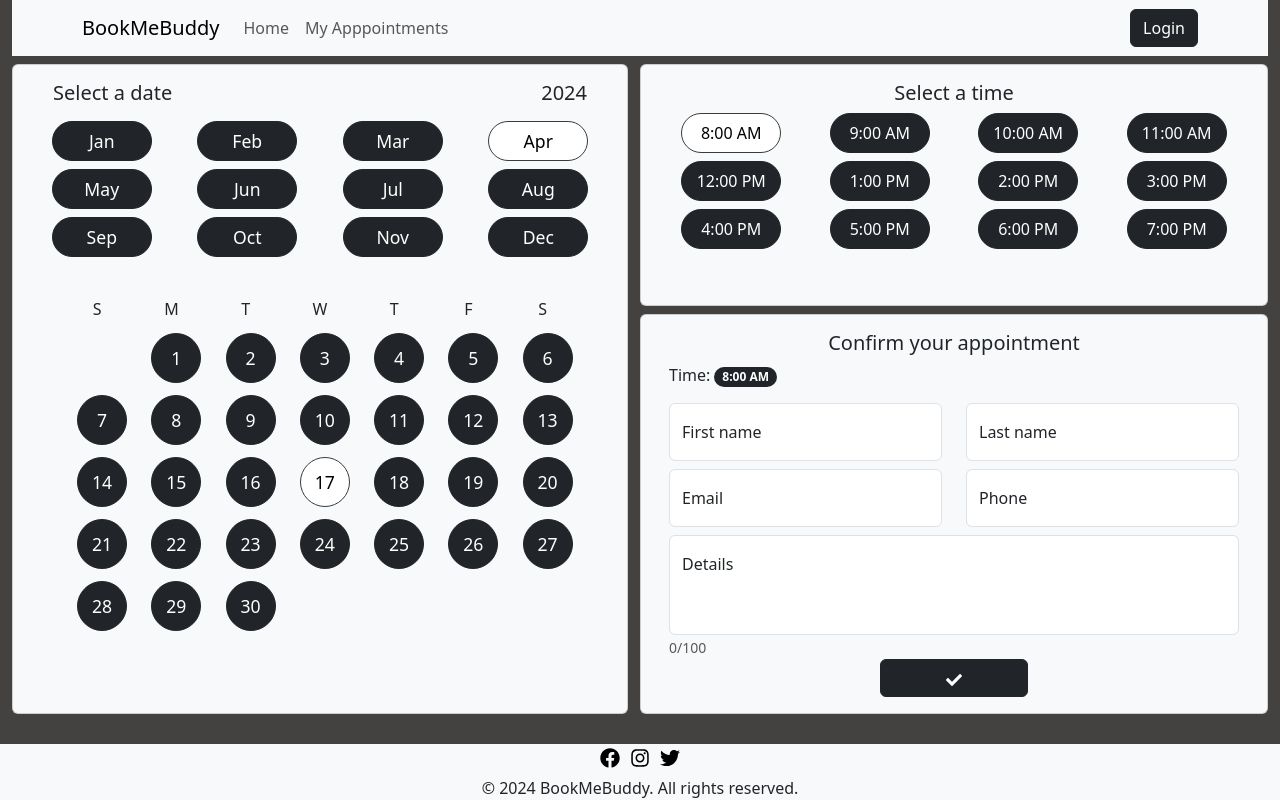
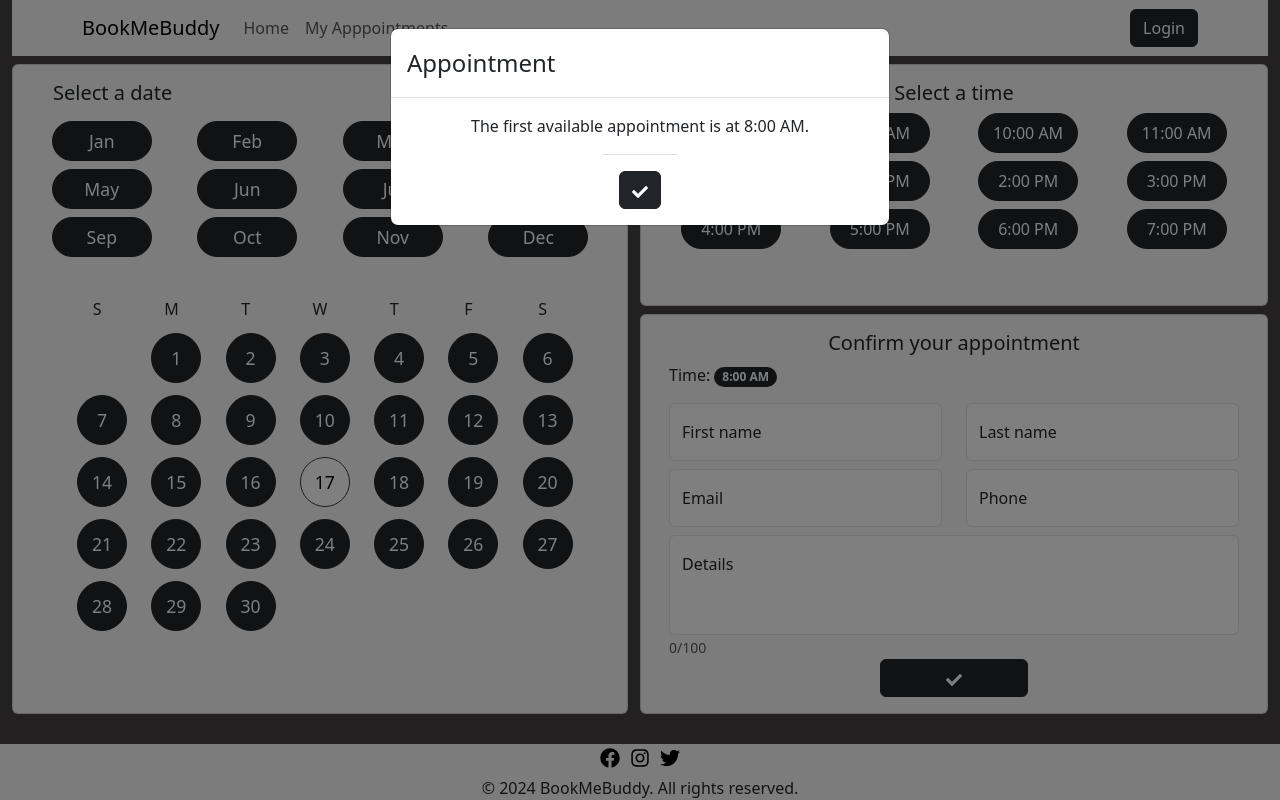
Before and after one commit to Booking-Management-System-App/booking-management-frontend, a React (Vite) app: page / in a window 1280 px wide. Built offline with nearby package versions, Linux system fonts and the light colour scheme.

Commit message:
Add modal on initial page load

```diff
--- a/src/components/ConfirmAppointmentCard.jsx
+++ b/src/components/ConfirmAppointmentCard.jsx
@@ -30,7 +30,7 @@ function ConfirmAppointmentCard(props) {
             <Row>
               <Form.Group as={Col} controlId="firstNameInput">
                 <FloatingLabel
-                  controlId="floatingInputName"
+                  controlId="floatingInputFirstName"
                   label="First name"
                   className="mb-2"
                 >
@@ -39,7 +39,7 @@ function ConfirmAppointmentCard(props) {
               </Form.Group>
               <Form.Group as={Col} controlId="lastNameInput">
                 <FloatingLabel
-                  controlId="floatingInputName"
+                  controlId="floatingInputLastName"
                   label="Last name"
                   className="mb-2"
                 >
--- /dev/null
+++ b/src/components/FirstAppointmentModal.jsx
@@ -0,0 +1,39 @@
+import { useState } from 'react';
+import PropTypes from 'prop-types';
+import Button from 'react-bootstrap/Button';
+import Modal from 'react-bootstrap/Modal';
+import { FaCheck } from "react-icons/fa";
+
+function FirstAppointmentModal(props) {
+  const { selectedTime } = props;
+  const [show, setShow] = useState(true);
+
+  const handleClose = () => setShow(false);
+
+  return (
+    <Modal
+      show={show}
+      onHide={handleClose}
+      backdrop="static"
+      keyboard={false}
+    >
+      <Modal.Header>
+        <Modal.Title>Appointment</Modal.Title>
+      </Modal.Header>
+      <Modal.Body className="m-auto">
+        The first available appointment is at {selectedTime}.
+      </Modal.Body>
+      <Modal.Footer className="m-auto">
+        <Button variant="dark" onClick={handleClose}>
+          <FaCheck />
+        </Button>
+      </Modal.Footer>
+    </Modal>
+  );
+}
+
+FirstAppointmentModal.propTypes = {
+  selectedTime: PropTypes.string,
+};
+
+export default FirstAppointmentModal;
--- a/src/pages/BookAppointmentsPage.jsx
+++ b/src/pages/BookAppointmentsPage.jsx
@@ -6,6 +6,7 @@ import Container from 'react-bootstrap/Container';
 import Row from 'react-bootstrap/Row';
 import Col from 'react-bootstrap/Col';
 
+import FirstAppointmentModal from '../components/FirstAppointmentModal';
 import NavigationBar from '../components/NavigationBar';
 import DateSelection from '../components/DateSelection';
 import TimeSelection from '../components/TimeSelection';
@@ -33,6 +34,7 @@ function BookAppointmentsPage() {
 
   return (
     <>
+      <FirstAppointmentModal selectedTime={selectedTime} />
       <Container fluid className="app-container">
         <NavigationBar />
         <Row className="mh-100">
```
